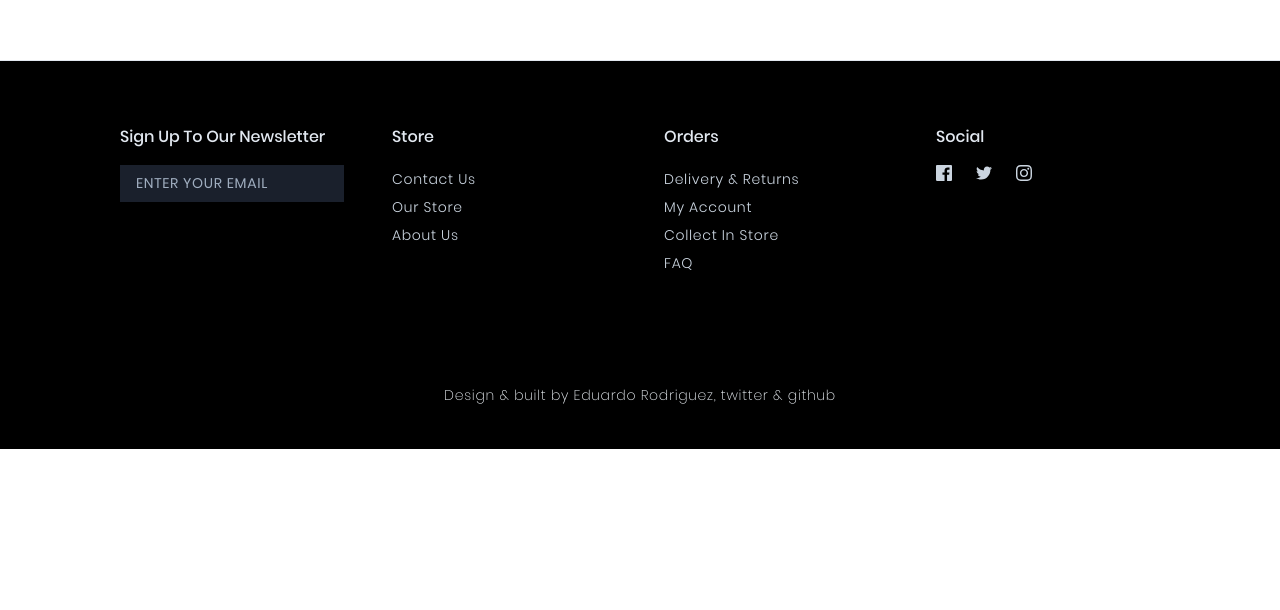
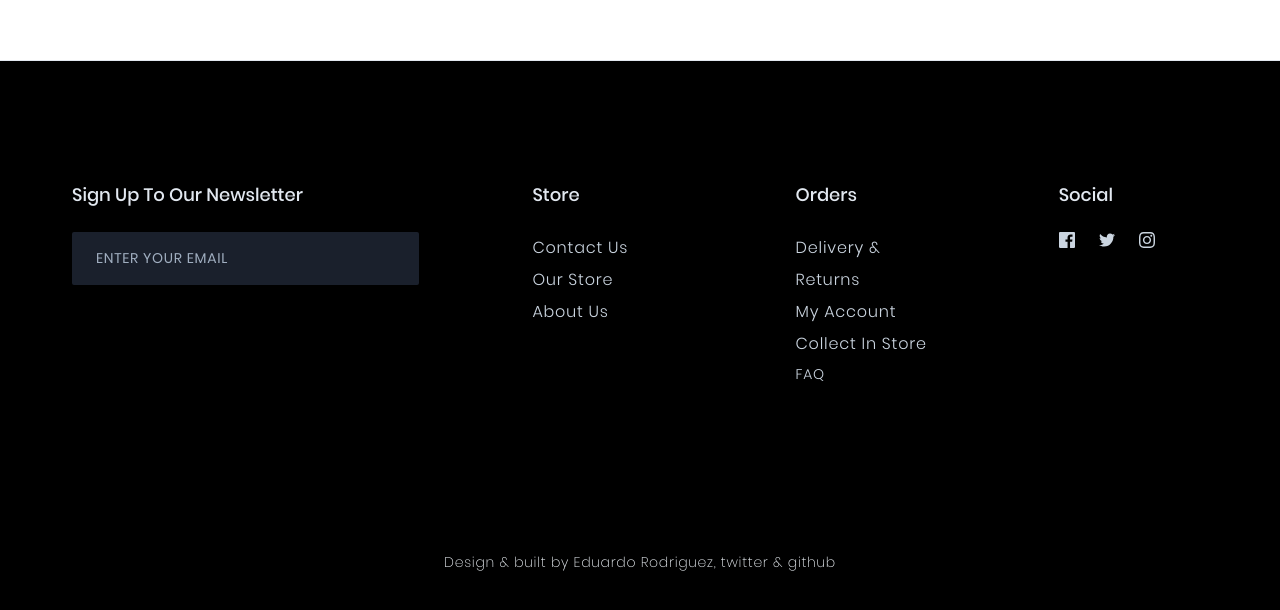
Before and after one commit to eduamdev/shoecase, a React (Create React App) app: page /not-found in a window 1280 px wide. Shown: the part 836-1446 px from the top of the page. Before the commit the page ends 1285 px from the top, so only its background shows below. Built offline with nearby package versions, Linux system fonts and the light colour scheme.

Commit message:
footer changes

```diff
--- a/src/components/footer.js
+++ b/src/components/footer.js
@@ -5,51 +5,54 @@ import { ReactComponent as SvgInstagram } from '../icons/instagram.svg';
 
 const Footer = () => {
   return (
-    <footer className='border-t border-gray-300'>
-      <section className='flex flex-wrap bg-black py-6 lg:px-10 xl:px-24 lg:py-10'>
-        <article className='w-full md:w-1/4 p-6'>
-          <p className='capitalize font-medium mb-4 text-gray-300'>
+    <footer className='bg-black border-t border-gray-300'>
+      <section
+        className='flex flex-wrap py-6 lg:px-12 md:justify-between md:py-16 xl:py-24 lg:text-lg mx-auto'
+        style={{ maxWidth: '1440px' }}
+      >
+        <article className='w-full md:w-1/4 lg:w-2/6 p-6'>
+          <p className='capitalize font-medium mb-4 md:mb-6 text-gray-300'>
             Sign Up to Our Newsletter
           </p>
           <input
-            className='w-full px-4 py-2 bg-gray-900 text-gray-400 border-none outline-none text-sm tracking-wider'
+            className='w-full px-4 py-3 md:px-6 md:py-4 bg-gray-900 text-gray-400 border-none outline-none text-sm tracking-wider rounded-sm'
             placeholder='ENTER YOUR EMAIL'
             type='text'
           />
         </article>
-        <article className='inline-block align-top w-1/2 md:w-1/4 p-6'>
-          <p className='capitalize font-medium font-sm mb-4 text-gray-300'>
+        <article className='inline-block align-top w-1/2 md:w-1/4 lg:w-1/6 p-6'>
+          <p className='capitalize font-medium font-sm mb-4 md:mb-6 text-gray-300'>
             store
           </p>
-          <p className='text-sm tracking-wider font-light leading-loose text-gray-400 capitalize leading-loose'>
+          <p className='text-sm tracking-wider font-light leading-loose text-gray-400 capitalize leading-loose lg:text-base'>
             contact us
           </p>
-          <p className='text-sm tracking-wider font-light leading-loose text-gray-400 capitalize leading-loose'>
+          <p className='text-sm tracking-wider font-light leading-loose text-gray-400 capitalize leading-loose lg:text-base'>
             our store
           </p>
-          <p className='text-sm tracking-wider font-light leading-loose text-gray-400 capitalize leading-loose'>
+          <p className='text-sm tracking-wider font-light leading-loose text-gray-400 capitalize leading-loose lg:text-base'>
             about us
           </p>
         </article>
-        <article className='inline-block align-top w-1/2 md:w-1/4 p-6'>
-          <p className='capitalize font-medium font-sm mb-4 text-gray-300'>
+        <article className='inline-block align-top w-1/2 md:w-1/4 lg:w-1/6 p-6'>
+          <p className='capitalize font-medium font-sm mb-4 md:mb-6 text-gray-300'>
             orders
           </p>
-          <p className='text-sm tracking-wider font-light leading-loose text-gray-400 capitalize leading-loose'>
+          <p className='text-sm tracking-wider font-light leading-loose text-gray-400 capitalize leading-loose lg:text-base'>
             delivery & returns
           </p>
-          <p className='text-sm tracking-wider font-light leading-loose text-gray-400 capitalize leading-loose'>
+          <p className='text-sm tracking-wider font-light leading-loose text-gray-400 capitalize leading-loose lg:text-base'>
             my account
           </p>
-          <p className='text-sm tracking-wider font-light leading-loose text-gray-400 capitalize leading-loose'>
+          <p className='text-sm tracking-wider font-light leading-loose text-gray-400 capitalize leading-loose lg:text-base'>
             collect in store
           </p>
           <p className='text-sm tracking-wider font-light leading-loose text-gray-400 uppercase leading-loose'>
             faq
           </p>
         </article>
-        <article className='w-full md:w-1/4 p-6'>
-          <p className='capitalize font-medium font-sm mb-4 text-gray-300'>
+        <article className='w-full md:w-1/4 lg:w-1/6 p-6'>
+          <p className='capitalize font-medium font-sm mb-4 md:mb-6 text-gray-300'>
             social
           </p>
           <div className='flex mb-4 text-gray-400 fill-current'>
```
